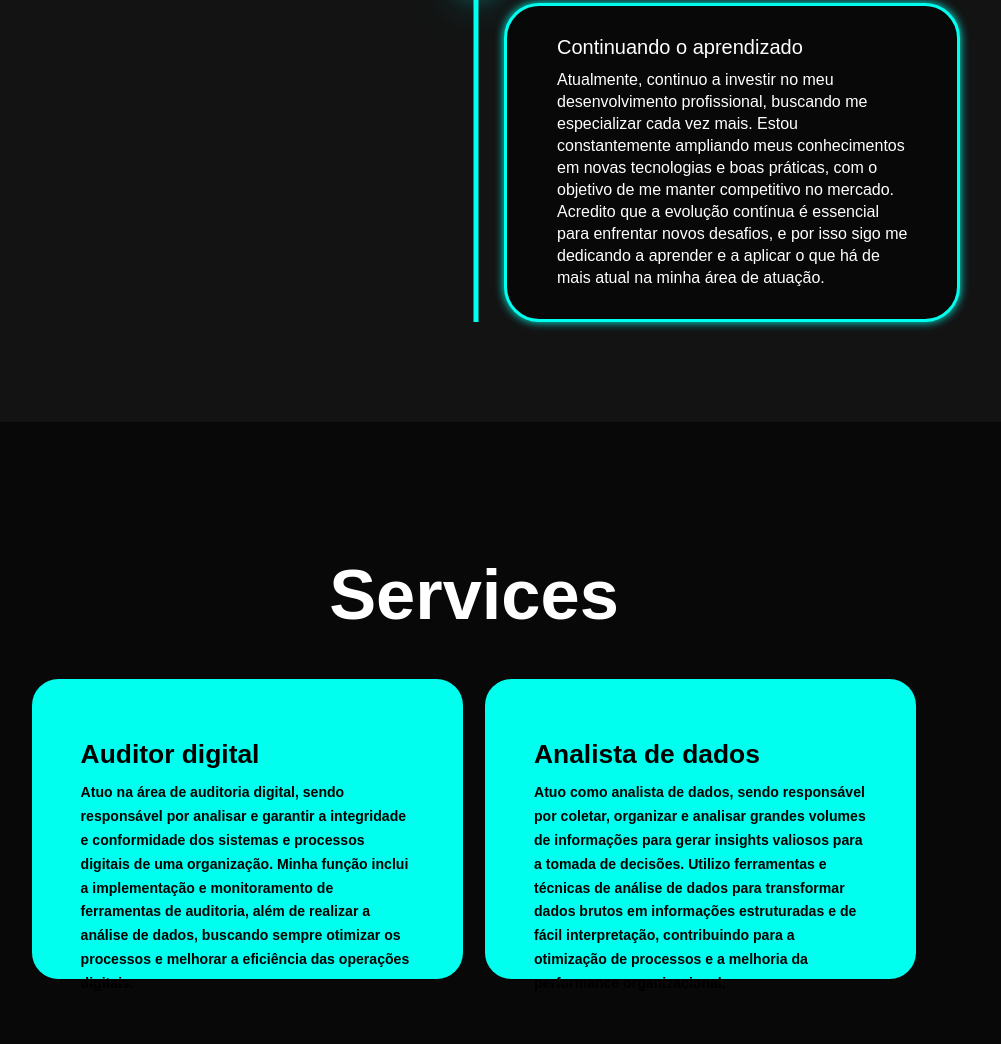
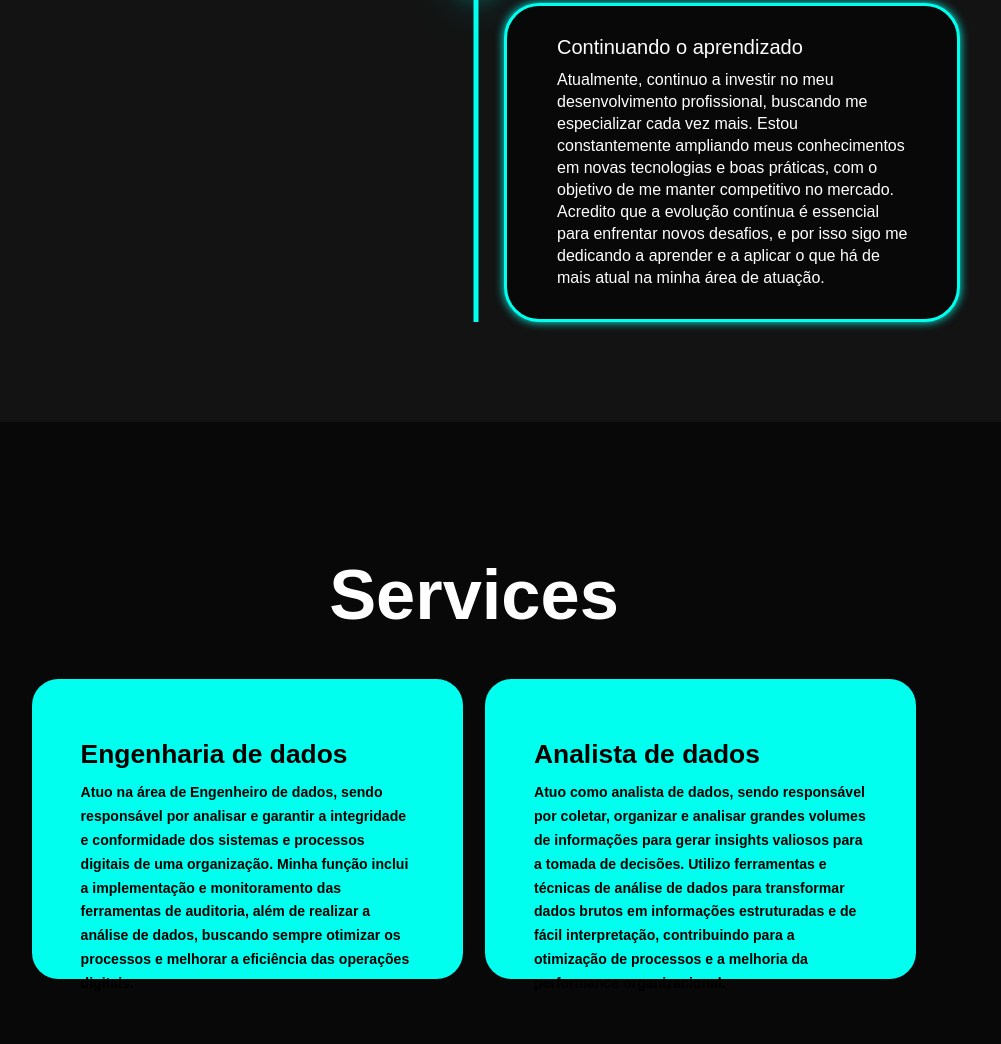
Before and after one commit to GustavoDallago/portifolio, a plain HTML site: page index.html in a window 1280 px wide. Shown: the part 3037-4081 px from the top of the page, without its empty margins (166-1167 px from the left). Drawn offline with nearby package versions, Linux system fonts and the light colour scheme.

Commit message:
Update index.html

```diff
--- a/index.html
+++ b/index.html
@@ -83,7 +83,7 @@
                 </div>
                 <div class="timeline-content">
                     <h3>Primeiro emprego</h3>
-                    <p>Em 2023, conquistei minha tão aguardada efetivação, momento em que fui introduzido ao ramo de auditoria digital. Nessa nova fase, pude aplicar os conhecimentos adquiridos ao longo dos meus estudos e, ao mesmo tempo, expandir minhas habilidades, aprendendo a trabalhar com ferramentas como SQL, Python, Power BI, PySpark e Spark.</p>
+                    <p>Em 2023, conquistei minha tão aguardada efetivação, momento em que fui introduzido ao ramo de Engenheiro de dados. Nessa nova fase, pude aplicar os conhecimentos adquiridos ao longo dos meus estudos e, ao mesmo tempo, expandir minhas habilidades, aprendendo a trabalhar com ferramentas como SQL, Python, Power BI, PySpark e Spark.</p>
                 </div>
             </div>
 
@@ -117,8 +117,8 @@
         <div class="services-container">
             <div class="service-box">
                 <div class="service-info">
-                    <h4>Auditor digital</h4>
-                    <p>Atuo na área de auditoria digital, sendo responsável por analisar e garantir a integridade e conformidade dos sistemas e processos digitais de uma organização. Minha função inclui a implementação e monitoramento de ferramentas de auditoria, além de realizar a análise de dados, buscando sempre otimizar os processos e melhorar a eficiência das operações digitais.</p>
+                    <h4>Engenharia de dados</h4>
+                    <p>Atuo na área de Engenheiro de dados, sendo responsável por analisar e garantir a integridade e conformidade dos sistemas e processos digitais de uma organização. Minha função inclui a implementação e monitoramento das ferramentas de auditoria, além de realizar a análise de dados, buscando sempre otimizar os processos e melhorar a eficiência das operações digitais.</p>
                 </div>
             </div>
 
```
